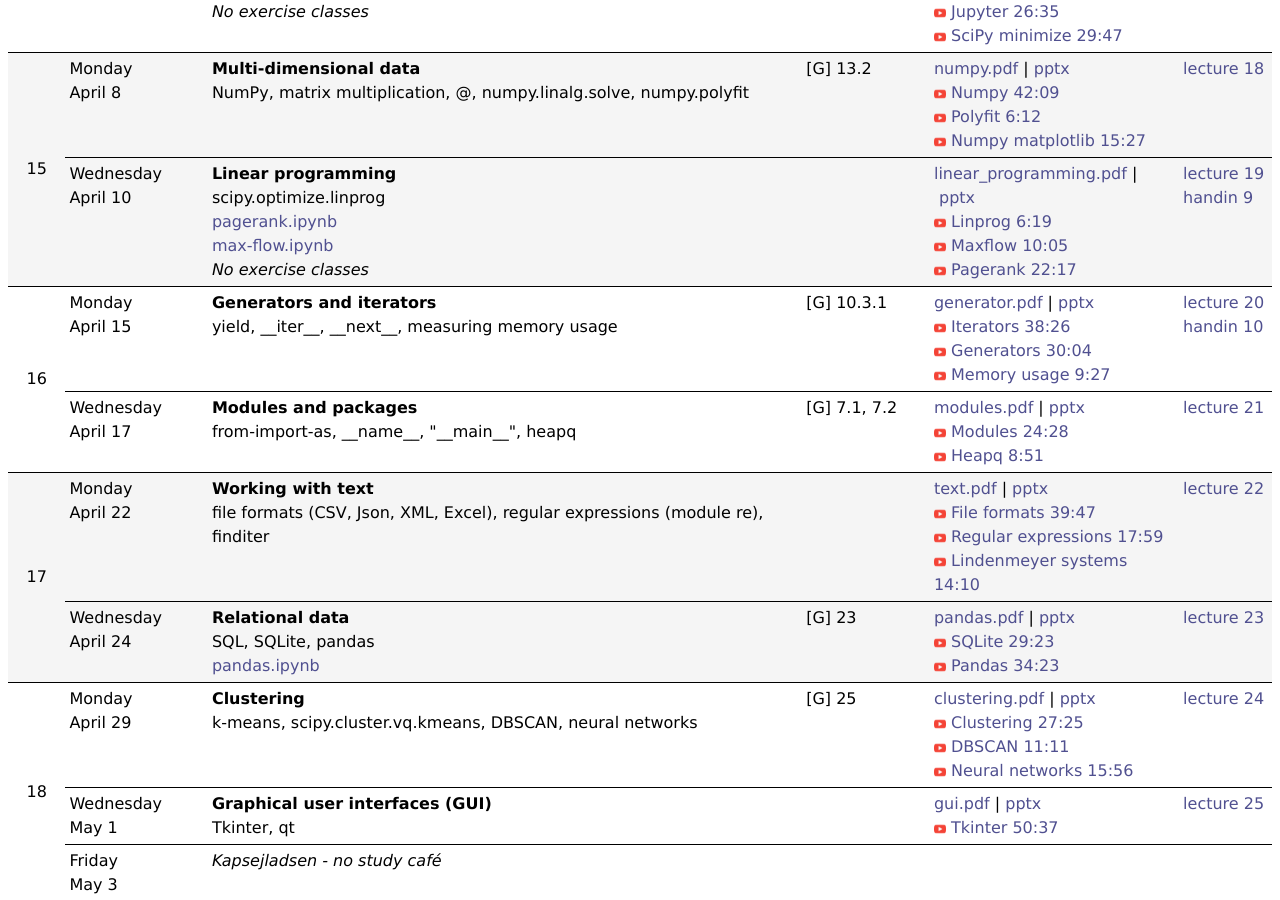
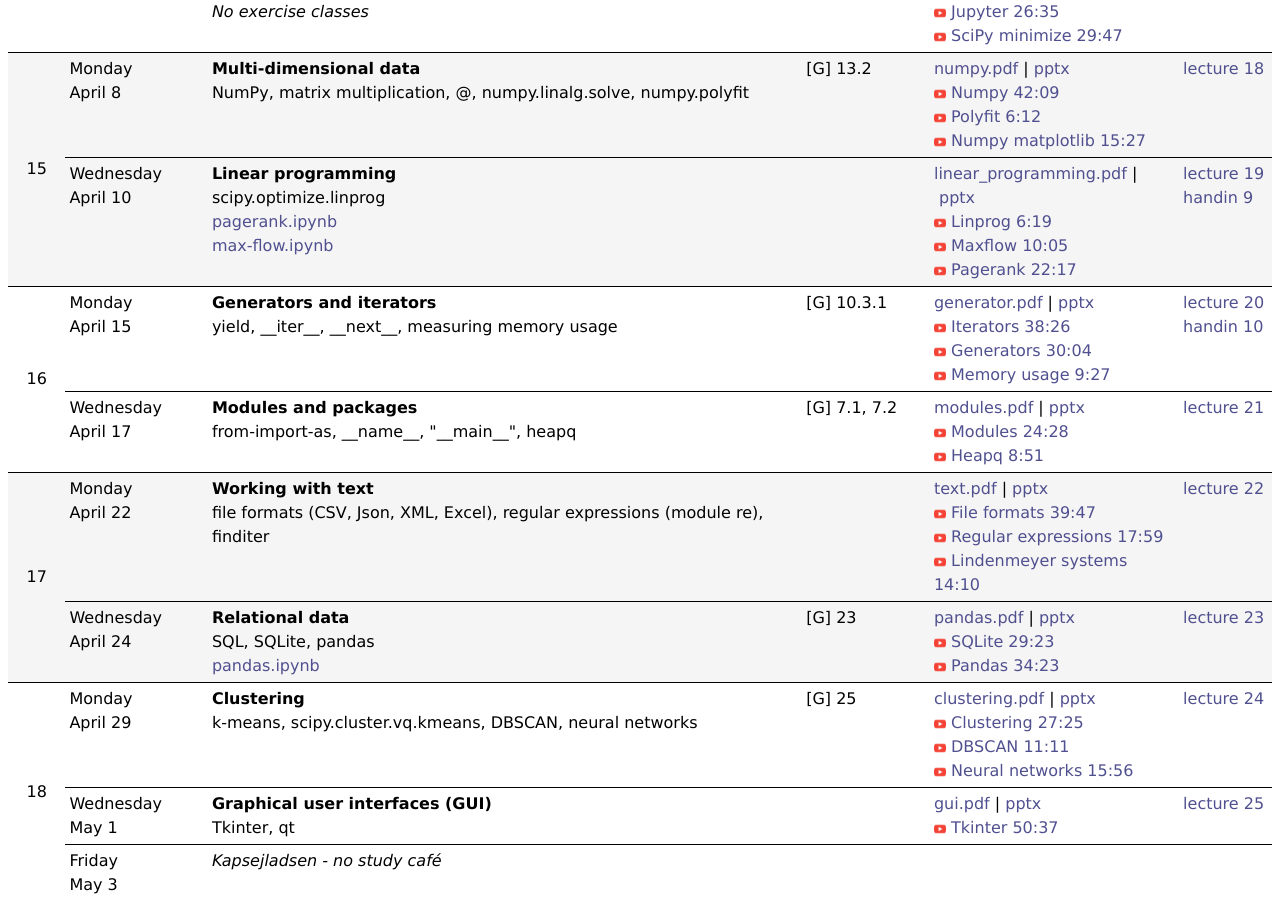
Before and after one commit to gsbrodal/gsbrodal.github.io, a Jekyll site: the page ipsa/plan-compact.html, which Jekyll copies as it is, in a window 1280 px wide and 900 px high, scrolled down 1624 px. Built offline with Jekyll 4.4.1, drawn with Linux system fonts in a browser that asks for light colours.

Commit message:
fixed bug in course plan

```diff
--- a/ipsa/plan-compact.html
+++ b/ipsa/plan-compact.html
@@ -32,7 +32,7 @@
 <tr style="border-bottom: 1px solid black;"><td style="vertical-align: middle; text-align: center;" rowspan="2">14</td><td>Tuesday<br>April 2</td><td><em>No exercise classes</em></td><td></td><td></td><td></td></tr>
 <tr style="border-bottom: 1px solid black;"><td>Wednesday<br>April 3</td><td><strong>Visualization and optimization</strong><br>Matplotlib, Jupyter, scipy.optimize.minimize<br><em>No exercise classes</em></td><td>[G] 13</td><td><a href="slides/optimization.pdf" target="_blank">optimization.pdf</a>&nbsp;|&nbsp;<a href="slides/optimization.pptx" target="_blank">pptx</a><br><img src="youtube.png" class="icon">&nbsp;<a href="https://youtu.be/ztIxWwz5kmA" target="_blank">Matplotlib 1:03:40</a><br><img src="youtube.png" class="icon">&nbsp;<a href="https://youtu.be/FJJw4pS1Tvw" target="_blank">Jupyter 26:35</a><br><img src="youtube.png" class="icon">&nbsp;<a href="https://youtu.be/qAWOnPfZkGM" target="_blank">SciPy minimize 29:47</a></td><td><a href="exercises.html#lecture17" target="_blank">lecture 17</a></td></tr>
 <tr style="border-bottom: 1px solid black;background-color: #f5f5f5;"><td style="vertical-align: middle; text-align: center;" rowspan="2">15</td><td>Monday<br>April 8</td><td><strong>Multi-dimensional data</strong><br>NumPy, matrix multiplication, @, numpy.linalg.solve, numpy.polyfit</td><td>[G] 13.2</td><td><a href="slides/numpy.pdf" target="_blank">numpy.pdf</a>&nbsp;|&nbsp;<a href="slides/numpy.pptx" target="_blank">pptx</a><br><img src="youtube.png" class="icon">&nbsp;<a href="https://youtu.be/19u7w2HdkBE" target="_blank">Numpy 42:09</a><br><img src="youtube.png" class="icon">&nbsp;<a href="https://youtu.be/wsa8Gm5vM5o" target="_blank">Polyfit 6:12</a><br><img src="youtube.png" class="icon">&nbsp;<a href="https://youtu.be/7Tp0Nl7jw_I" target="_blank">Numpy matplotlib 15:27</a></td><td><a href="exercises.html#lecture18" target="_blank">lecture 18</a></td></tr>
-<tr style="border-bottom: 1px solid black;background-color: #f5f5f5;"><td>Wednesday<br>April 10</td><td><strong>Linear programming</strong><br>scipy.optimize.linprog<br><a href="pagerank.ipynb" target="_blank">pagerank.ipynb</a><br><a href="max-flow.ipynb" target="_blank">max-flow.ipynb</a><br><em>No exercise classes</em></td><td></td><td><a href="slides/linear_programming.pdf" target="_blank">linear_programming.pdf</a>&nbsp;|&nbsp;<a href="slides/linear_programming.pptx" target="_blank">pptx</a><br><img src="youtube.png" class="icon">&nbsp;<a href="https://youtu.be/uuosEqyLJiM" target="_blank">Linprog 6:19</a><br><img src="youtube.png" class="icon">&nbsp;<a href="https://youtu.be/rBHq_AacWww" target="_blank">Maxflow 10:05</a><br><img src="youtube.png" class="icon">&nbsp;<a href="https://youtu.be/SlhNL4jrhXw" target="_blank">Pagerank 22:17</a></td><td><a href="exercises.html#lecture19" target="_blank">lecture 19</a><br><a href="exercises.html#handin9" target="_blank">handin 9</a></td></tr>
+<tr style="border-bottom: 1px solid black;background-color: #f5f5f5;"><td>Wednesday<br>April 10</td><td><strong>Linear programming</strong><br>scipy.optimize.linprog<br><a href="pagerank.ipynb" target="_blank">pagerank.ipynb</a><br><a href="max-flow.ipynb" target="_blank">max-flow.ipynb</a></td><td></td><td><a href="slides/linear_programming.pdf" target="_blank">linear_programming.pdf</a>&nbsp;|&nbsp;<a href="slides/linear_programming.pptx" target="_blank">pptx</a><br><img src="youtube.png" class="icon">&nbsp;<a href="https://youtu.be/uuosEqyLJiM" target="_blank">Linprog 6:19</a><br><img src="youtube.png" class="icon">&nbsp;<a href="https://youtu.be/rBHq_AacWww" target="_blank">Maxflow 10:05</a><br><img src="youtube.png" class="icon">&nbsp;<a href="https://youtu.be/SlhNL4jrhXw" target="_blank">Pagerank 22:17</a></td><td><a href="exercises.html#lecture19" target="_blank">lecture 19</a><br><a href="exercises.html#handin9" target="_blank">handin 9</a></td></tr>
 <tr style="border-bottom: 1px solid black;"><td style="vertical-align: middle; text-align: center;" rowspan="2">16</td><td>Monday<br>April 15</td><td><strong>Generators and iterators</strong><br>yield, __iter__, __next__, measuring memory usage</td><td>[G] 10.3.1</td><td><a href="slides/generator.pdf" target="_blank">generator.pdf</a>&nbsp;|&nbsp;<a href="slides/generator.pptx" target="_blank">pptx</a><br><img src="youtube.png" class="icon">&nbsp;<a href="https://youtu.be/MVFJeRrh6nU" target="_blank">Iterators 38:26</a><br><img src="youtube.png" class="icon">&nbsp;<a href="https://youtu.be/jIHeDtYesoE" target="_blank">Generators 30:04</a><br><img src="youtube.png" class="icon">&nbsp;<a href="https://youtu.be/RSlz3tAv2sw" target="_blank">Memory usage 9:27</a></td><td><a href="exercises.html#lecture20" target="_blank">lecture 20</a><br><a href="exercises.html#handin10" target="_blank">handin 10</a></td></tr>
 <tr style="border-bottom: 1px solid black;"><td>Wednesday<br>April 17</td><td><strong>Modules and packages</strong><br>from-import-as, __name__, "__main__", heapq</td><td>[G] 7.1, 7.2</td><td><a href="slides/modules.pdf" target="_blank">modules.pdf</a>&nbsp;|&nbsp;<a href="slides/modules.pptx" target="_blank">pptx</a><br><img src="youtube.png" class="icon">&nbsp;<a href="https://youtu.be/qgCTQasroG8" target="_blank">Modules 24:28</a><br><img src="youtube.png" class="icon">&nbsp;<a href="https://youtu.be/pFC0au2Cp6U" target="_blank">Heapq 8:51</a></td><td><a href="exercises.html#lecture21" target="_blank">lecture 21</a></td></tr>
 <tr style="border-bottom: 1px solid black;background-color: #f5f5f5;"><td style="vertical-align: middle; text-align: center;" rowspan="2">17</td><td>Monday<br>April 22</td><td><strong>Working with text</strong><br>file formats (CSV, Json, XML, Excel), regular expressions (module re), finditer</td><td></td><td><a href="slides/text.pdf" target="_blank">text.pdf</a>&nbsp;|&nbsp;<a href="slides/text.pptx" target="_blank">pptx</a><br><img src="youtube.png" class="icon">&nbsp;<a href="https://youtu.be/8YioTtMHfdA" target="_blank">File formats 39:47</a><br><img src="youtube.png" class="icon">&nbsp;<a href="https://youtu.be/EAxKSZ5mta0" target="_blank">Regular expressions 17:59</a><br><img src="youtube.png" class="icon">&nbsp;<a href="https://youtu.be/lPE09anjtGs" target="_blank">Lindenmeyer systems 14:10</a></td><td><a href="exercises.html#lecture22" target="_blank">lecture 22</a></td></tr>
--- a/ipsa/plan-full.html
+++ b/ipsa/plan-full.html
@@ -145,7 +145,7 @@ Python - With Application Computational Modeling and Understanding Data, 3rd Edi
 <tr style="background-color: #f5f5f5;"><td><i>Literature</i></td><td>[G] 13.2</td></tr>
 <tr style="background-color: #f5f5f5;border-bottom: 1px solid black;"><td><i>Exercises</i></td><td><a href="exercises.html#lecture18">lecture 18</a></td></tr>
 <tr style="background-color: #f5f5f5;"><td colspan="2"><strong>Wednesday April 10</strong></td></tr>
-<tr style="background-color: #f5f5f5;"><td colspan="2"><strong>Linear programming</strong><br>scipy.optimize.linprog<br><a href="pagerank.ipynb">pagerank.ipynb</a><br><a href="max-flow.ipynb">max-flow.ipynb</a><br><em>No exercise classes</em></td></tr>
+<tr style="background-color: #f5f5f5;"><td colspan="2"><strong>Linear programming</strong><br>scipy.optimize.linprog<br><a href="pagerank.ipynb">pagerank.ipynb</a><br><a href="max-flow.ipynb">max-flow.ipynb</a></td></tr>
 <tr style="background-color: #f5f5f5;"><td><i>Slides</i></td><td><a href="slides/linear_programming.pdf">linear_programming.pdf</a>&nbsp;|&nbsp;<a href="slides/linear_programming.pptx">pptx</a></td></tr>
 <tr style="background-color: #f5f5f5;"><td><i>Videos</i></td><td><img src="youtube.png" class="icon">&nbsp;<a href="https://youtu.be/uuosEqyLJiM">Linprog 6:19</a><br><img src="youtube.png" class="icon">&nbsp;<a href="https://youtu.be/rBHq_AacWww">Maxflow 10:05</a><br><img src="youtube.png" class="icon">&nbsp;<a href="https://youtu.be/SlhNL4jrhXw">Pagerank 22:17</a></td></tr>
 <tr style="background-color: #f5f5f5;border-bottom: 1px solid black;"><td><i>Exercises</i></td><td><a href="exercises.html#lecture19">lecture 19</a><br><a href="exercises.html#handin9">handin 9</a></td></tr>
```
Also changed, not shown: 1 other file.
